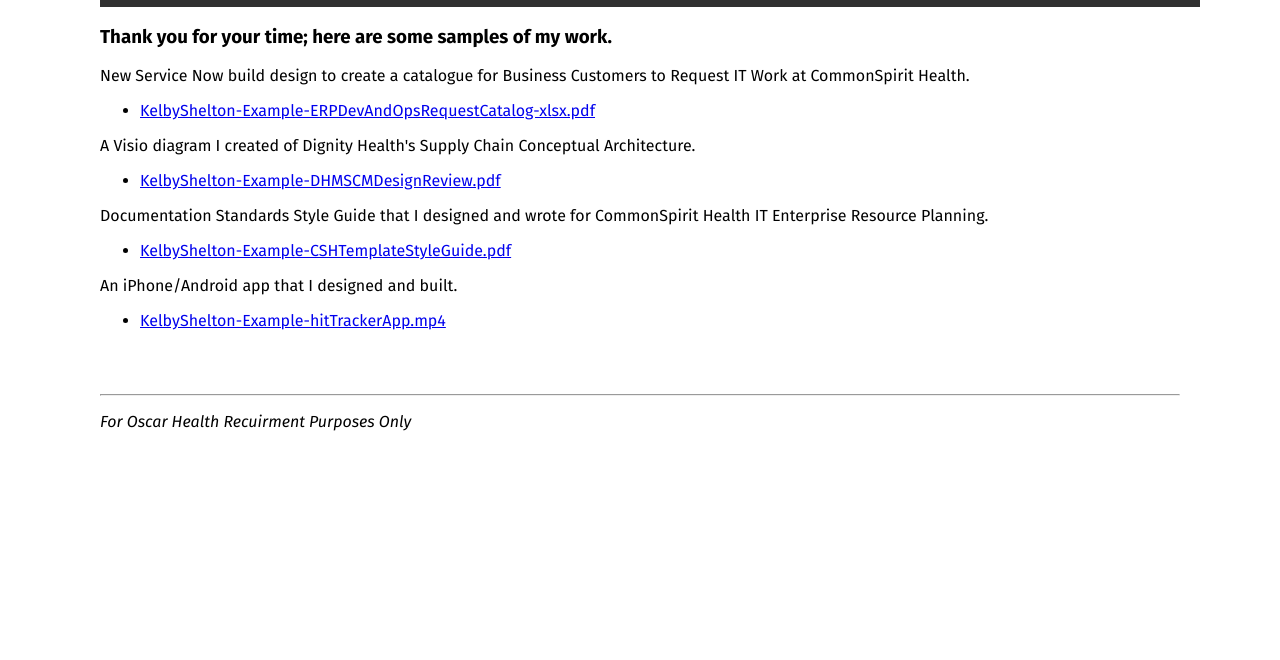
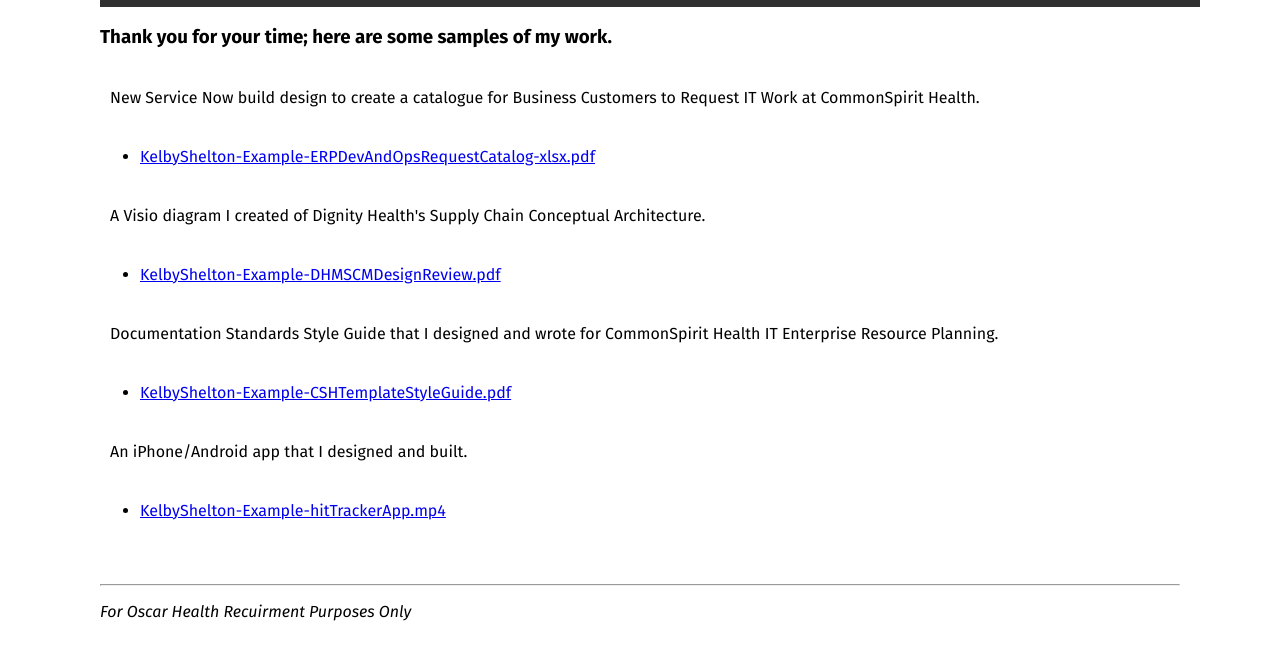
Before and after one commit to Kalcitus/kalcitus.github.io, a plain HTML site: page UIDesignExamples.html in a window 1280 px wide. Shown: the part 50-710 px from the top of the page. Drawn offline with Linux system fonts and the light colour scheme.

Commit message:
Update styles.css

```diff
--- a/styles.css
+++ b/styles.css
@@ -64,6 +64,18 @@ button {
     padding: 20px 10px;
 }
 
+.exampleWork {
+    display: flex;
+    flex-direction: row;
+    flex-wrap: wrap;
+    justify-content: left;
+    align-items: center;
+    gap: 10px;
+    max-width: 1080px;
+    margin: 20px auto;
+    padding: 20px 10px;
+}
+
 .displayedContent img {
   width: 100%;
   max-width: 250px;
```
